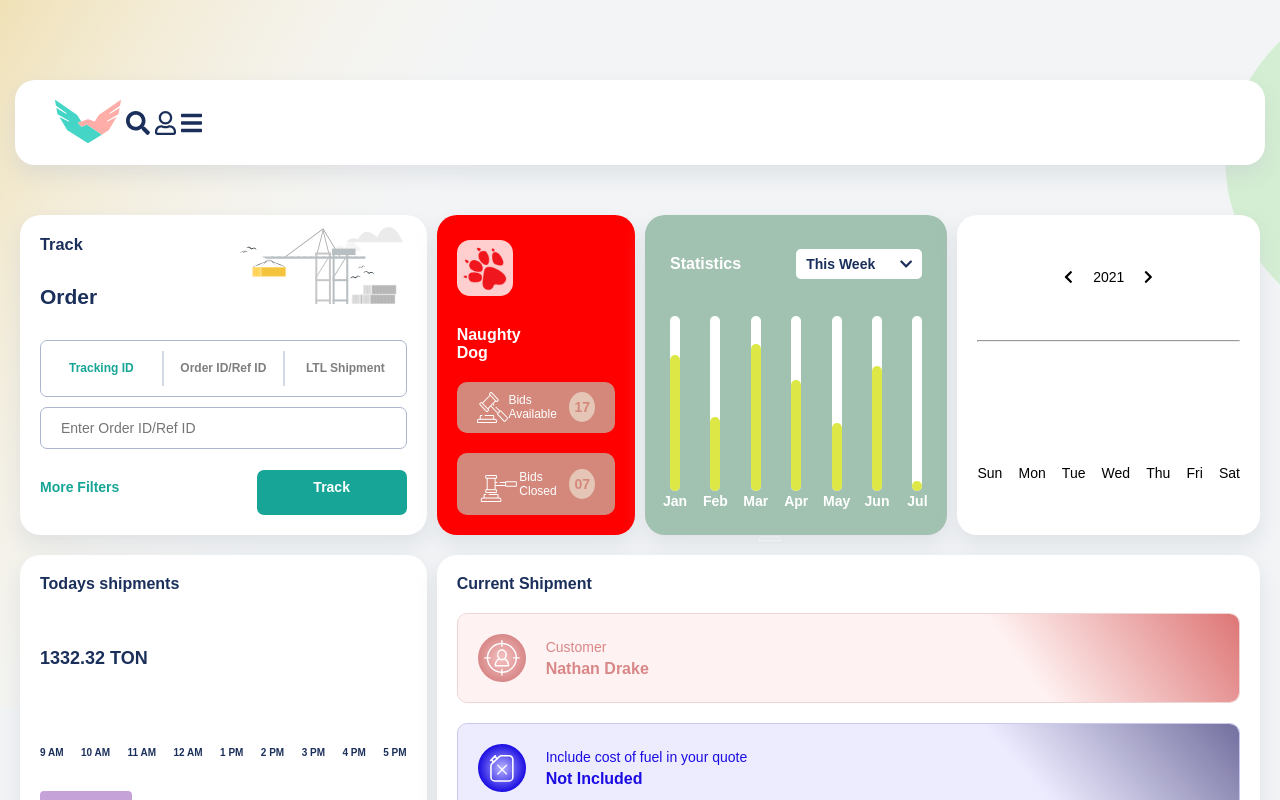
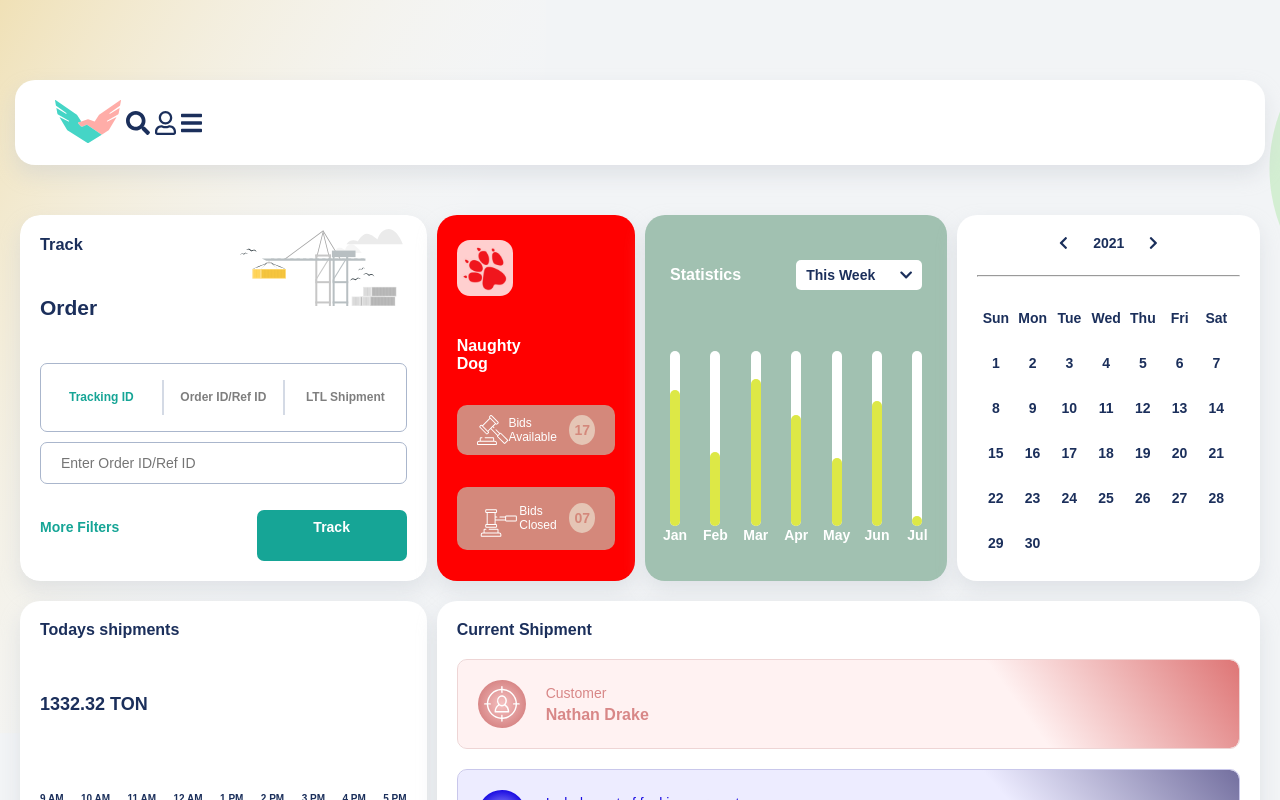
Before and after one commit to KamilTokarz110/Vue-dashboard, a Vue app: page / in a window 1280 px wide. Shown: the top 800 px of the page. Built offline with nearby package versions, Linux system fonts and the light colour scheme.

Commit message:
Add style to sm callendar

```diff
--- a/src/components/Section_main.vue
+++ b/src/components/Section_main.vue
@@ -64,20 +64,16 @@
     <hr>
     ul.card--calendar__list
       li.card--calendar__item(v-for="(day, index) in days", :key="index") {{ day }}
+      li.card--calendar__item.card--calendar__item--day(v-for="n in 30") {{ n }}
 
   .card.card--todays-shipments
     h3.card--todays-shipments__title Todays shipments
     h2.card--todays-shipments__title 1332.32 TON
     .card--todays-shipments__hours
-      p.card--todays-shipments__hour 9 AM
-      p.card--todays-shipments__hour 10 AM
-      p.card--todays-shipments__hour 11 AM
-      p.card--todays-shipments__hour 12 AM
-      p.card--todays-shipments__hour 1 PM
-      p.card--todays-shipments__hour 2 PM
-      p.card--todays-shipments__hour 3 PM
-      p.card--todays-shipments__hour 4 PM
-      p.card--todays-shipments__hour 5 PM
+      p.card--todays-shipments__hour(
+        v-for="(hour, index) in hours",
+        :key="index"
+      ) {{ hour }}
 
     .card--todays-shipments__item
       .card--todays-shipments__item-color.card--todays-shipments__item-color--1
@@ -130,7 +126,21 @@ export default {
   },
 
   data() {
-    return { days: ["Sun", "Mon", "Tue", "Wed", "Thu", "Fri", "Sat"] };
+    return {
+      days: ["Sun", "Mon", "Tue", "Wed", "Thu", "Fri", "Sat"],
+
+      hours: [
+        "9 AM",
+        "10 AM",
+        "11 AM",
+        "12 AM",
+        "1 PM",
+        "2 PM",
+        "3 PM",
+        "4 PM",
+        "5 PM",
+      ],
+    };
   },
 };
 </script>
--- a/src/scss/_main.scss
+++ b/src/scss/_main.scss
@@ -611,8 +611,9 @@ html {
         display: flex;
         flex-wrap: wrap;
         justify-content: center;
-        gap: 20px;
+        gap: 24px;
         font-size: 1.4rem;
+        color: $nav-font-color;
 
         hr {
             display: block;
@@ -627,16 +628,41 @@ html {
             align-items: center;
             justify-content: center;
 
-            gap: 20px;
+            gap: 25px;
             flex-basis: 100%;
+            font-weight: bold;
         }
 
         &__list {
             list-style: none;
             display: flex;
-            justify-content: space-between;
+            flex-wrap: wrap;
+            justify-content: flex-start;
             align-items: center;
             flex-basis: 100%;
+            font-weight: bold;
+            gap: 10px 0px;
+
+            &--days {
+
+
+                justify-content: space-between;
+
+            }
+        }
+
+        &__item {
+
+            text-align: center;
+            flex-basis: 14%;
+            height: 35px;
+            line-height: 35px;
+            text-align: center;
+
+            &--day {
+                text-align: center;
+                // padding: 10px 5px;
+            }
         }
 
         @include md {
```
